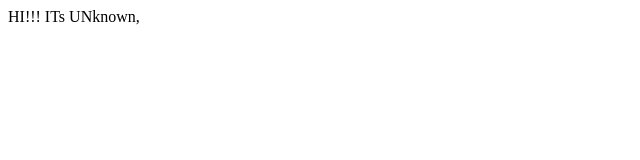
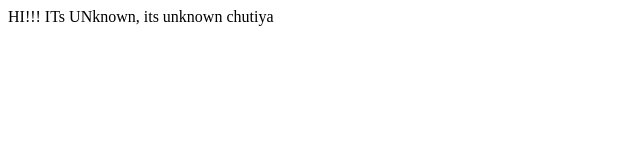
Before and after one commit to DarshanPatgar/Hackathon, a plain HTML site: page index.html in a window 1280 px wide. Shown: the whole page, without its empty margins (0-640 px from the left). Drawn offline with Linux system fonts and the light colour scheme.

```diff
--- a/index.html
+++ b/index.html
@@ -9,5 +9,6 @@
 <body>
     HI!!!
     ITs UNknown,
+    its unknown chutiya
 </body>
 </html>
```
